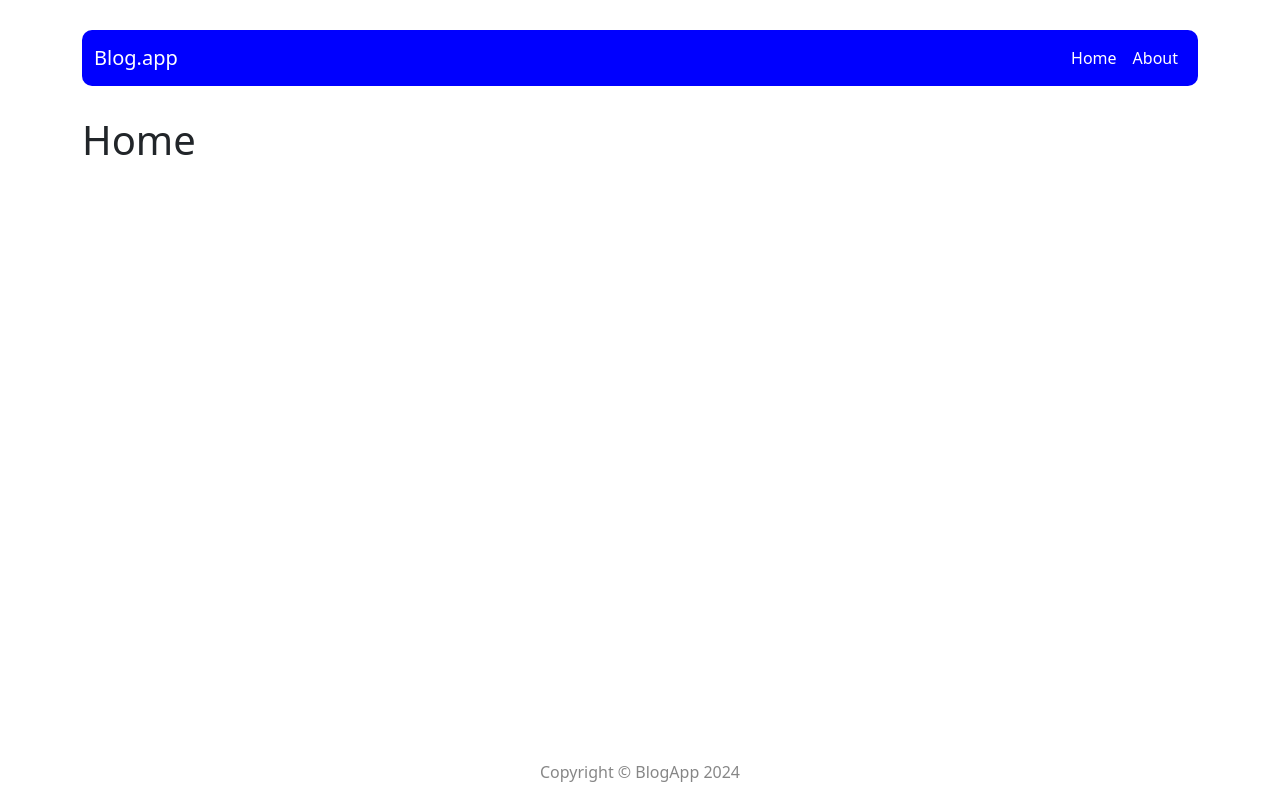
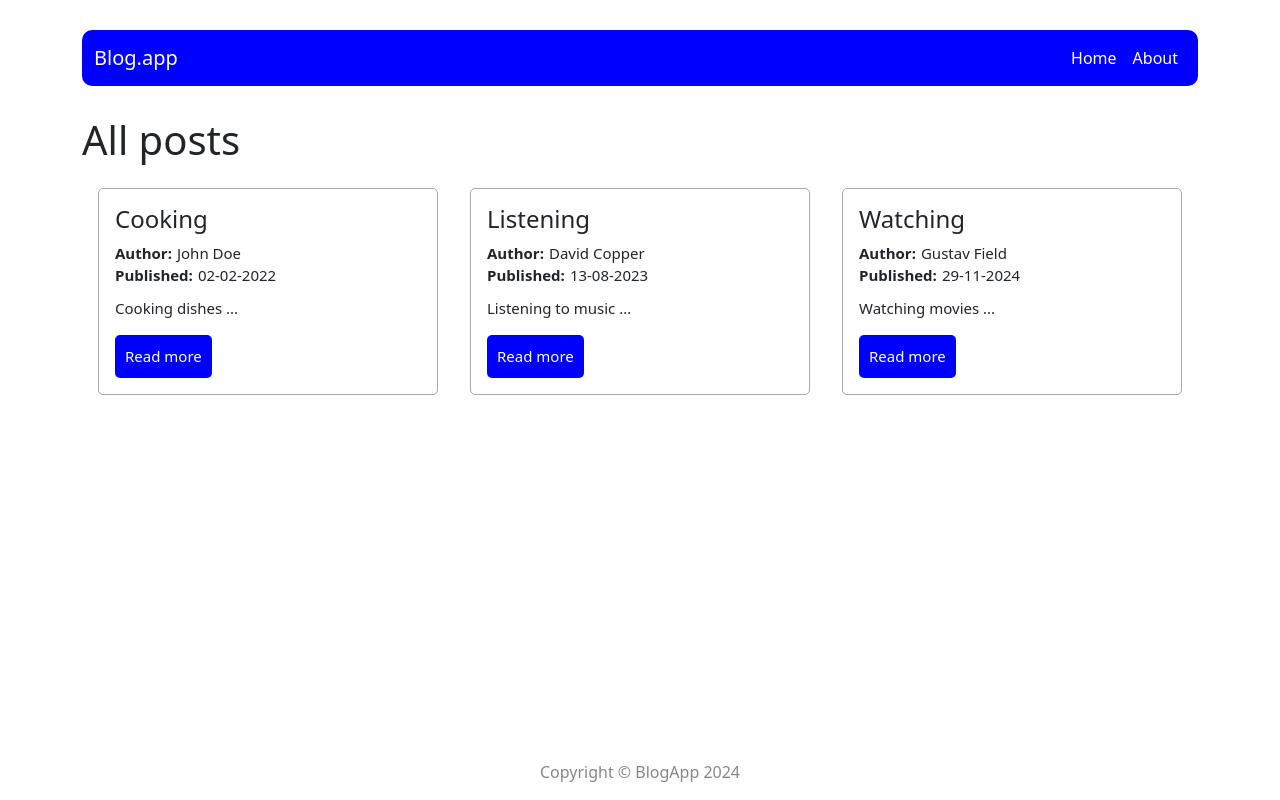
Before and after one commit to kalipp1/CRUD_react, a React (Create React App) app in the folder crud/: page / in a window 1280 px wide. Built offline with nearby package versions, Linux system fonts and the light colour scheme.

Commit message:
addAllPostsRendering

```diff
--- a/crud/src/components/pages/Home/Home.js
+++ b/crud/src/components/pages/Home/Home.js
@@ -1,10 +1,27 @@
 import styles from './Home.module.scss';
+import { useSelector } from 'react-redux';
+import { getAllPosts } from '../../../redux/postsRedux';
 
 const Home = () => {
+    const posts = useSelector(getAllPosts);
+
     return (
-      <div>
-        <h1>Home</h1>
-      </div>
+        <div>
+            <h1>All posts</h1>
+            <section className={styles.posts}>
+                {posts.map(post =>
+                    <article className={styles.post}>
+                        <h4>{post.title}</h4>
+                        <div className={styles.info}>
+                        <span className={styles.infoItem}><b>Author: </b><p>{post.author}</p></span>
+                        <span className={styles.infoItem}><b>Published: </b><p>{post.publishedDate}</p></span>
+                        </div>
+                        <p>{post.shortDescription}</p>
+                        <button className={styles.button}>Read more</button>
+                    </article>
+                )}
+            </section>
+        </div>
     );
   };
 
--- a/crud/src/components/pages/Home/Home.module.scss
+++ b/crud/src/components/pages/Home/Home.module.scss
@@ -0,0 +1,36 @@
+.post{
+    border: 1px solid rgba(45, 44, 44, 0.409);
+    border-radius: 5px;
+    width: 500px;
+    padding: 2vh;
+    margin: 2vh;
+    font-size: 15px;
+    .info{
+        display: flex;
+        flex-direction: column;
+        margin-bottom: 10px;
+        .infoItem{
+            display: flex;
+            flex-direction: row;
+            b{
+                margin-right: 5px;
+            }
+            p{
+                margin-bottom: 0px;
+            }
+        }
+    }
+}
+
+.posts{
+    display: flex;
+}
+
+.button{
+    padding: 10px;
+    font-size: 15px;
+    color: white;
+    background-color: blue;
+    border: none;
+    border-radius: 5px;
+}
--- a/crud/src/redux/initialState.js
+++ b/crud/src/redux/initialState.js
@@ -1,5 +1,30 @@
 const initialState = {
-    posts: []
+    posts: [
+        {
+            id: '1',
+            title: 'Cooking',
+            shortDescription: 'Cooking dishes ...',
+            content: 'Food',
+            publishedDate: '02-02-2022',
+            author: 'John Doe'
+      },
+      {
+            id: '2',
+            title: 'Listening',
+            shortDescription: 'Listening to music ...',
+            content: 'Music',
+            publishedDate: '13-08-2023',
+            author: 'David Copper'
+      },
+      {
+            id: '3',
+            title: 'Watching',
+            shortDescription: 'Watching movies ...',
+            content: 'Movies',
+            publishedDate: '29-11-2024',
+            author: 'Gustav Field'
+      }
+    ]
 };
 
 export default initialState;
--- a/crud/src/redux/postsRedux.js
+++ b/crud/src/redux/postsRedux.js
@@ -1,4 +1,5 @@
 //selectors
+export const getAllPosts = ( state ) => state.posts;
 
 // actions
 const createActionName = actionName => `app/posts/${actionName}`;
```
